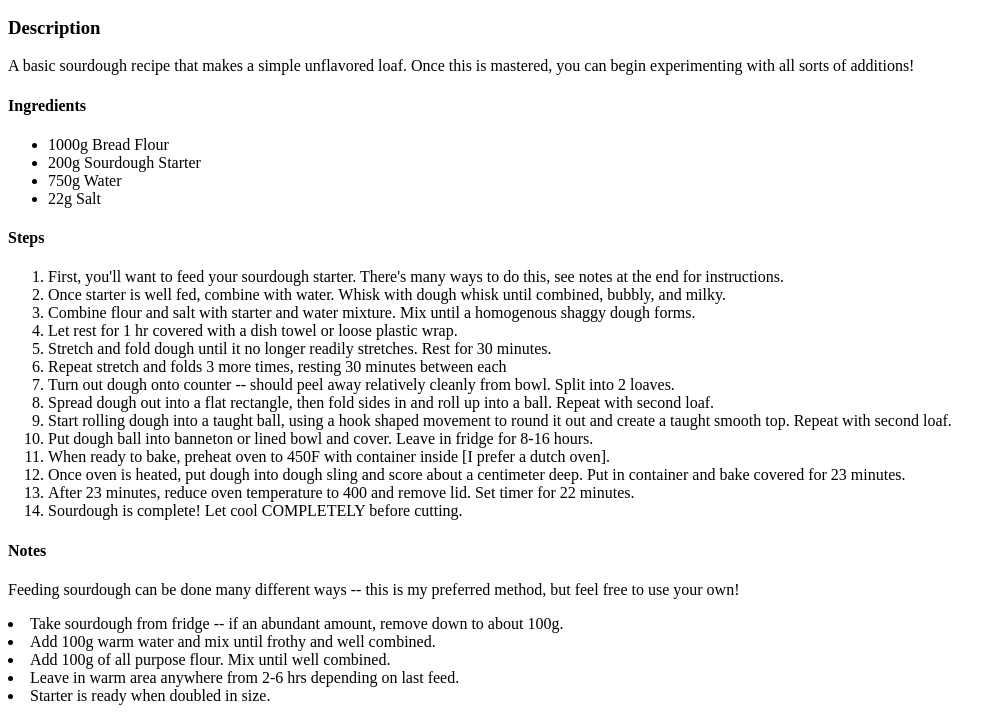
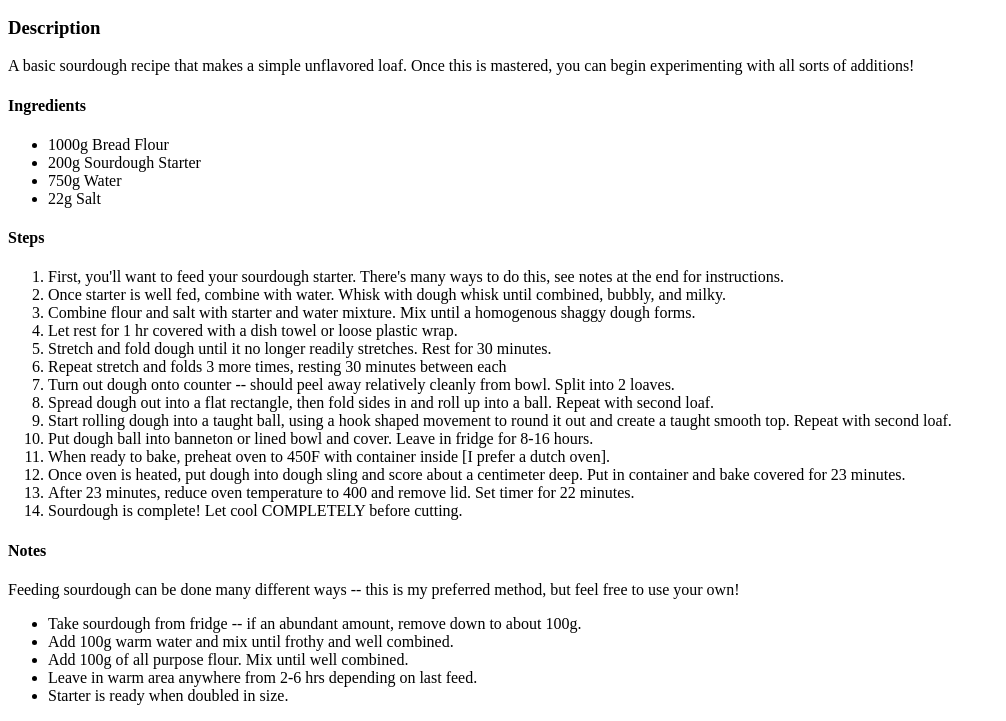
Before and after one commit to poisonly1/odin-recipes, a plain HTML site: page recipes/sourdough.html in a window 1280 px wide. Shown: the part 494-1215 px from the top of the page, without its empty margins (0-1006 px from the left). Drawn offline with Linux system fonts and the light colour scheme.

Commit message:
fixed error with sourdough list

```diff
--- a/recipes/sourdough.html
+++ b/recipes/sourdough.html
@@ -38,7 +38,7 @@
     </ol>
     <h4>Notes</h4>
     <p>Feeding sourdough can be done many different ways -- this is my preferred method, but feel free to use your own!</p>
-    <l>
+    <ul>
         <li>Take sourdough from fridge -- if an abundant amount, remove down to about 100g.</li>
         <li>Add 100g warm water and mix until frothy and well combined.</li>
         <li>Add 100g of all purpose flour. Mix until well combined.</li>
```
